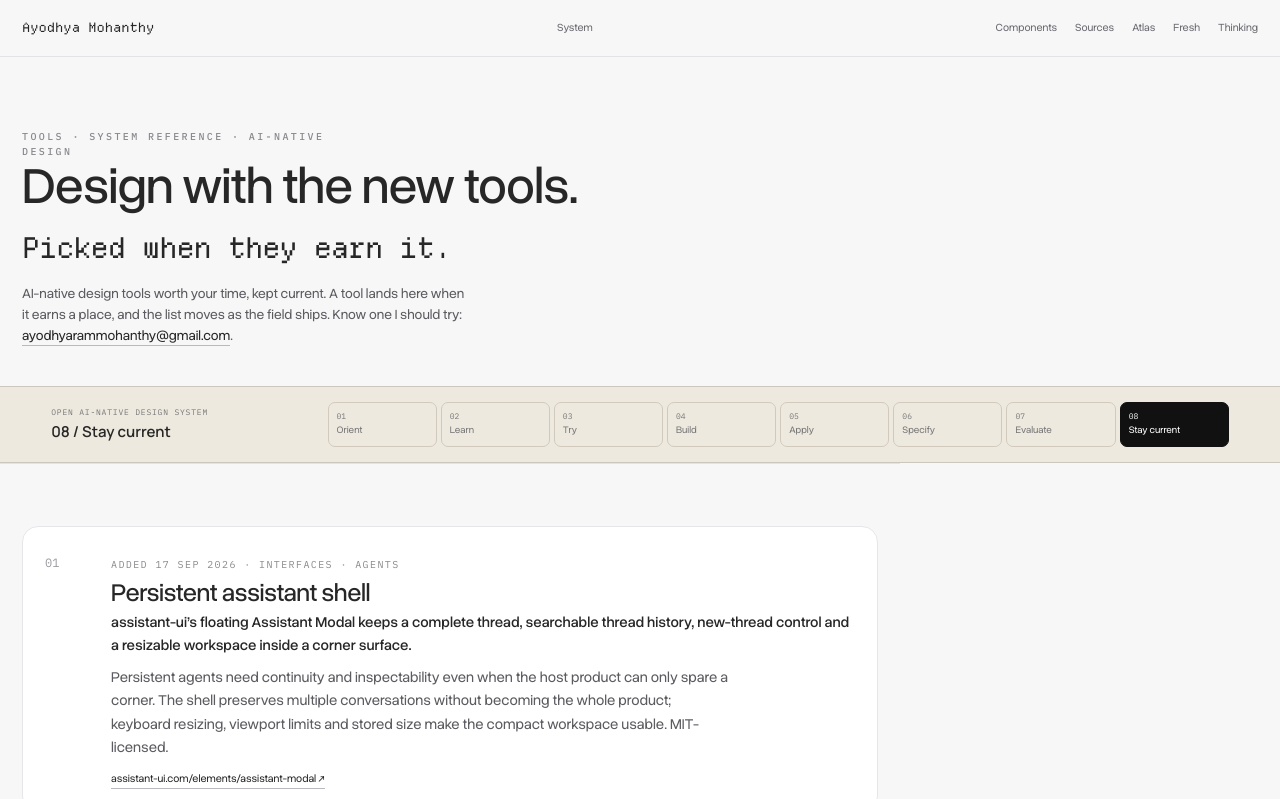
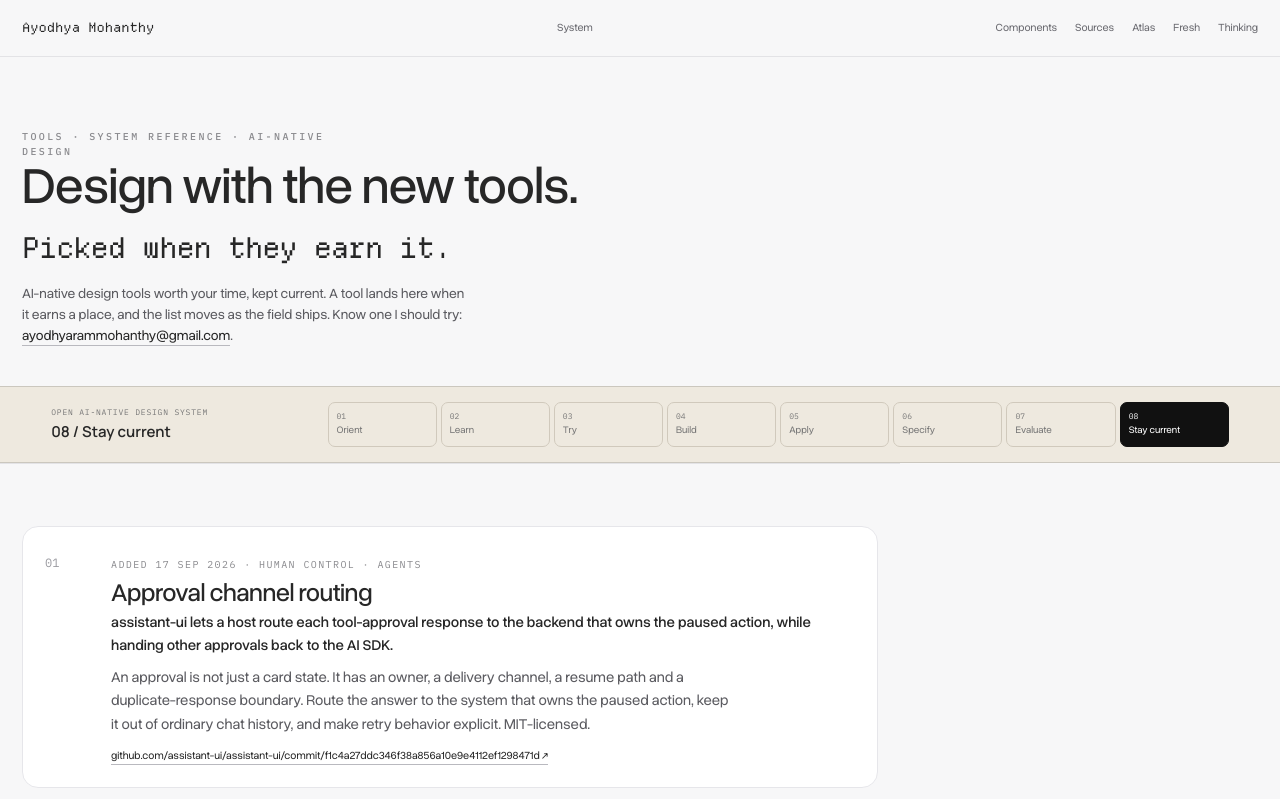
Before and after one commit to ayodhyamohanthy/ai-portfolio, a Next.js app: page /tools in a window 1280 px wide. Shown: the top 799 px of the page. Built offline with nearby package versions, Linux system fonts and the light colour scheme; what @astryxdesign/core would draw is missing.

Commit message:
Add approval channel routing pattern

```diff
--- a/app/toolsData.ts
+++ b/app/toolsData.ts
@@ -1,5 +1,6 @@
 export type ToolEntry={name:string;what:string;note:string;url:string;added:string;tags:string[]};
 export const tools:ToolEntry[]=[
+{name:'Approval channel routing',what:'assistant-ui lets a host route each tool-approval response to the backend that owns the paused action, while handing other approvals back to the AI SDK.',note:'An approval is not just a card state. It has an owner, a delivery channel, a resume path and a duplicate-response boundary. Route the answer to the system that owns the paused action, keep it out of ordinary chat history, and make retry behavior explicit. MIT-licensed.',url:'https://github.com/assistant-ui/assistant-ui/commit/f1c4a27ddc346f38a856a10e9e4112ef1298471d',added:'17 Sep 2026',tags:['Human control','Agents']},
 {name:'Persistent assistant shell',what:'assistant-ui’s floating Assistant Modal keeps a complete thread, searchable thread history, new-thread control and a resizable workspace inside a corner surface.',note:'Persistent agents need continuity and inspectability even when the host product can only spare a corner. The shell preserves multiple conversations without becoming the whole product; keyboard resizing, viewport limits and stored size make the compact workspace usable. MIT-licensed.',url:'https://www.assistant-ui.com/elements/assistant-modal',added:'17 Sep 2026',tags:['Interfaces','Agents']},
 {name:'Don\u2019t Hit Send',what:'A chat interface with no send button - the model starts answering about 350ms after you pause typing, and replies stack instead of rewriting the last bubble.',note:'The pause becomes the commit point: each pause aborts the in-flight completion and starts another with the whole draft. MIT-licensed, stdlib Python server, any OpenAI-compatible endpoint.',url:'https://github.com/scalattice/dont-hit-send',added:'13 Sep 2026',tags:['chat-ui','interaction-pattern']},
 {name:'Design Words',what:'Browse design styles with live previews and copy the exact vocabulary as a prompt for your coding agent.',note:'Attacks a real gap: non-designers cannot tell an agent what they want because they lack the words for it.',url:'https://bensbites.com/design-words/',added:'13 Sep 2026',tags:['prompting','design-vocabulary']},
```
